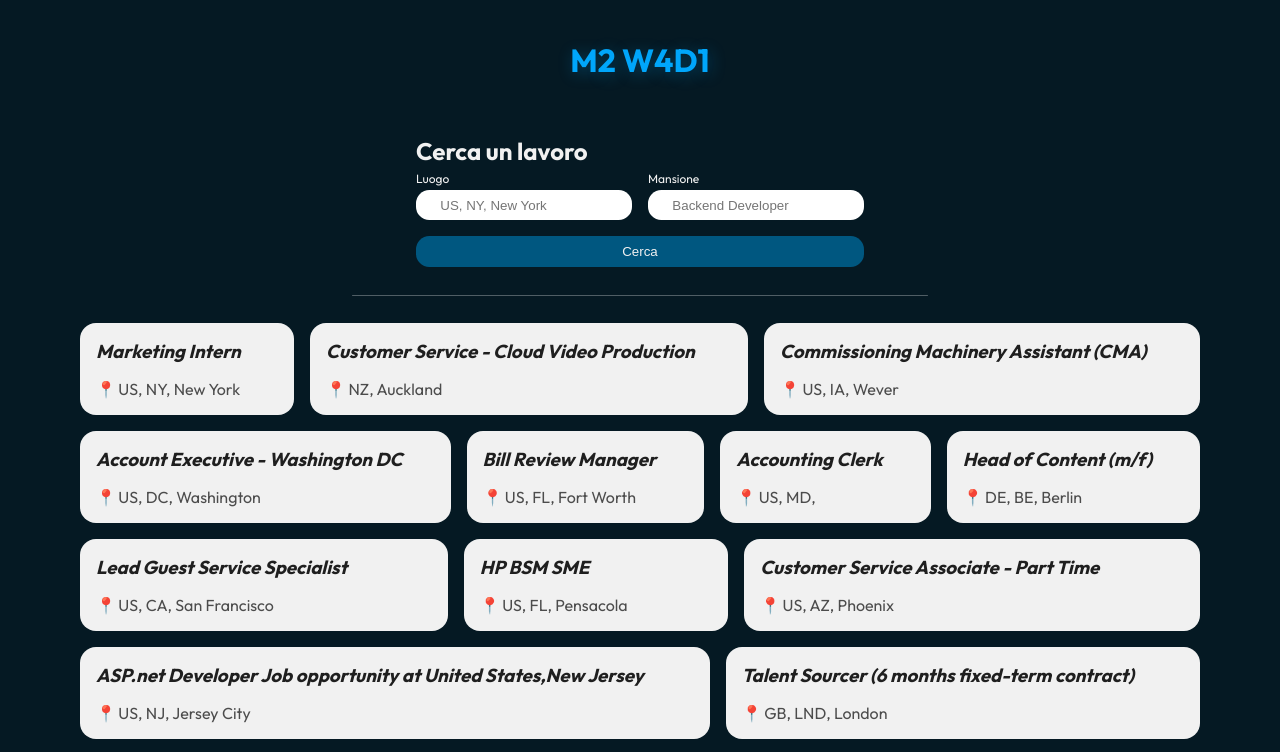
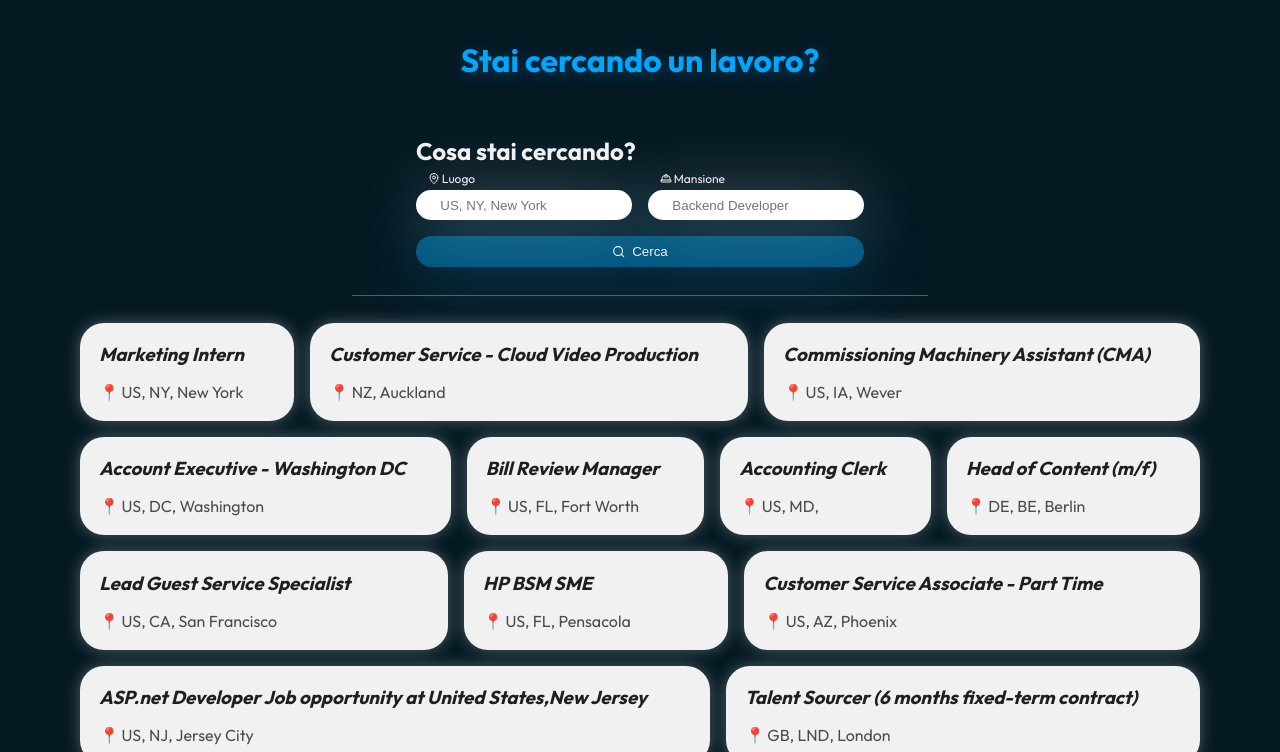
Before and after one commit to GentilOfficial/Epicode-M2-W4D1, a plain HTML site: page index.html in a window 1280 px wide. Both pictures are taken after a click on the button "Cerca". Shown: the top 752 px of the page. Drawn offline with nearby package versions, Linux system fonts and the light colour scheme.

Commit message:
definitive

```diff
--- a/assets/scaricabile.js
+++ b/assets/scaricabile.js
@@ -168,9 +168,12 @@ function createJobCard(location, title) {
   return cardNode
 }
 
-function createResultResume(text) {
+function createResultResume(text, showAsError = false) {
   const countFooterNode = document.createElement("p")
   countFooterNode.classList.add("resume")
+  if (showAsError) {
+    countFooterNode.classList.add("error")
+  }
   countFooterNode.textContent = text
   return countFooterNode
 }
@@ -195,7 +198,12 @@ window.addEventListener("load", () => {
     }
 
     resultContainer.appendChild(
-      createResultResume(`Lavori trovati: ${jobsFound.count}`),
+      createResultResume(
+        jobsFound.count > 0
+          ? `Lavori trovati: ${jobsFound.count}`
+          : "Spiacenti, non sono stati trovati annunci con questi criteri.",
+        jobsFound.count === 0,
+      ),
     )
   })
 })
--- a/assets/style.css
+++ b/assets/style.css
@@ -11,6 +11,7 @@ body {
   font-family: "Outfit", sans-serif;
   background: #051923;
   color: #f1f1f1;
+  font-size: 1rem;
 }
 
 h1 {
@@ -36,6 +37,7 @@ h1 {
 .input-fields {
   max-width: 480px;
   margin: 0 auto;
+  text-shadow: 2px 3px 10em rgba(255, 255, 255, 0.3);
 }
 
 .input-group {
@@ -47,8 +49,12 @@ h1 {
 
 .input-group label {
   position: absolute;
+  display: flex;
+  align-items: center;
+  justify-content: center;
+  gap: 0.15em;
   top: -1em;
-  left: 0;
+  left: 1em;
   transform: translateY(-50%);
   font-size: 0.75em;
 }
@@ -63,29 +69,39 @@ h1 {
 input {
   width: 100%;
   padding: 0.5em 1.75em;
-  border-radius: 1em;
-  border: none;
+  border-radius: 1.5em;
   border: 1px solid transparent;
+  box-shadow: 2px 3px 5em rgba(255, 255, 255, 0.3);
 }
 
 input:focus {
-  padding: 0.5em 1.5em;
-  border-radius: 1em;
   border: 1px solid #757575;
+  box-shadow: 2px 3px 5em rgba(255, 255, 255, 0.4);
 }
 
 button {
+  display: flex;
+  justify-content: center;
+  align-items: center;
   width: 100%;
   padding: 0.5em 1.5em;
-  border-radius: 1em;
+  border-radius: 1.5em;
   border: 1px solid transparent;
   background: #006494;
   color: #f1f1f1;
+  gap: 0.5em;
+  box-shadow: 2px 3px 5em rgba(0, 166, 251, 0.3);
+}
+
+.icon {
+  width: 1em;
+  height: 1em;
 }
 
 button:hover {
   cursor: pointer;
   border: 1px solid #003554;
+  box-shadow: 2px 3px 5em rgba(0, 166, 251, 0.1);
 }
 
 button:focus {
@@ -102,13 +118,14 @@ button:focus {
 
 .card {
   flex: auto;
-  padding: 1em;
-  border-radius: 1em;
+  padding: 1.2em;
+  border-radius: 1.5em;
   background: #f1f1f1;
   color: #1f1f1f;
   display: flex;
   flex-direction: column;
   gap: 1em;
+  box-shadow: 0 0 1em rgba(255, 255, 255, 0.3);
 }
 
 .card h3 {
@@ -128,6 +145,14 @@ button:focus {
   width: 100%;
   text-align: center;
   padding: 1em;
+  font-size: 0.8em;
+}
+
+.resume.error {
+  max-width: 30em;
+  background: rgba(255, 100, 100, 0.3);
+  border: 1px solid rgba(255, 100, 100, 0.5);
+  border-radius: 1.5em;
 }
 
 .separator {
@@ -145,4 +170,5 @@ button:focus {
   background: rgba(255, 255, 255, 0.3);
   transform: translateX(-50%);
   border-radius: 1.5em;
+  box-shadow: 0 0 1em rgba(255, 255, 255, 0.3);
 }
--- a/index.html
+++ b/index.html
@@ -9,15 +9,17 @@
   <body>
     <div class="container">
       <div class="row">
-        <h1>M2 W4D1</h1>
+        <h1>Stai cercando un lavoro?</h1>
       </div>
     </div>
     <main class="container">
       <section class="row input-fields">
-        <h2>Cerca un lavoro</h2>
+        <h2>Cosa stai cercando?</h2>
         <div class="inline-fields">
           <div class="input-group">
-            <label for="jobLocationField">Luogo</label>
+            <label for="jobLocationField">
+              <i data-lucide="map-pin" class="icon"></i> Luogo
+            </label>
             <input
               type="text"
               id="jobLocationField"
@@ -25,7 +27,10 @@
             />
           </div>
           <div class="input-group">
-            <label for="jobTitleField">Mansione</label>
+            <label for="jobTitleField">
+              <i data-lucide="hard-hat" class="icon"></i>
+              Mansione
+            </label>
             <input
               type="text"
               id="jobTitleField"
@@ -33,10 +38,16 @@
             />
           </div>
         </div>
-        <button type="button" id="searchJobButton">Cerca</button>
+        <button type="button" id="searchJobButton">
+          <i data-lucide="search" class="icon"></i>Cerca
+        </button>
       </section>
       <section class="row grid" id="jobsFoundContainer"></section>
     </main>
     <script src="/assets/scaricabile.js"></script>
+    <script src="https://unpkg.com/lucide@latest"></script>
+    <script>
+      lucide.createIcons()
+    </script>
   </body>
 </html>
```
